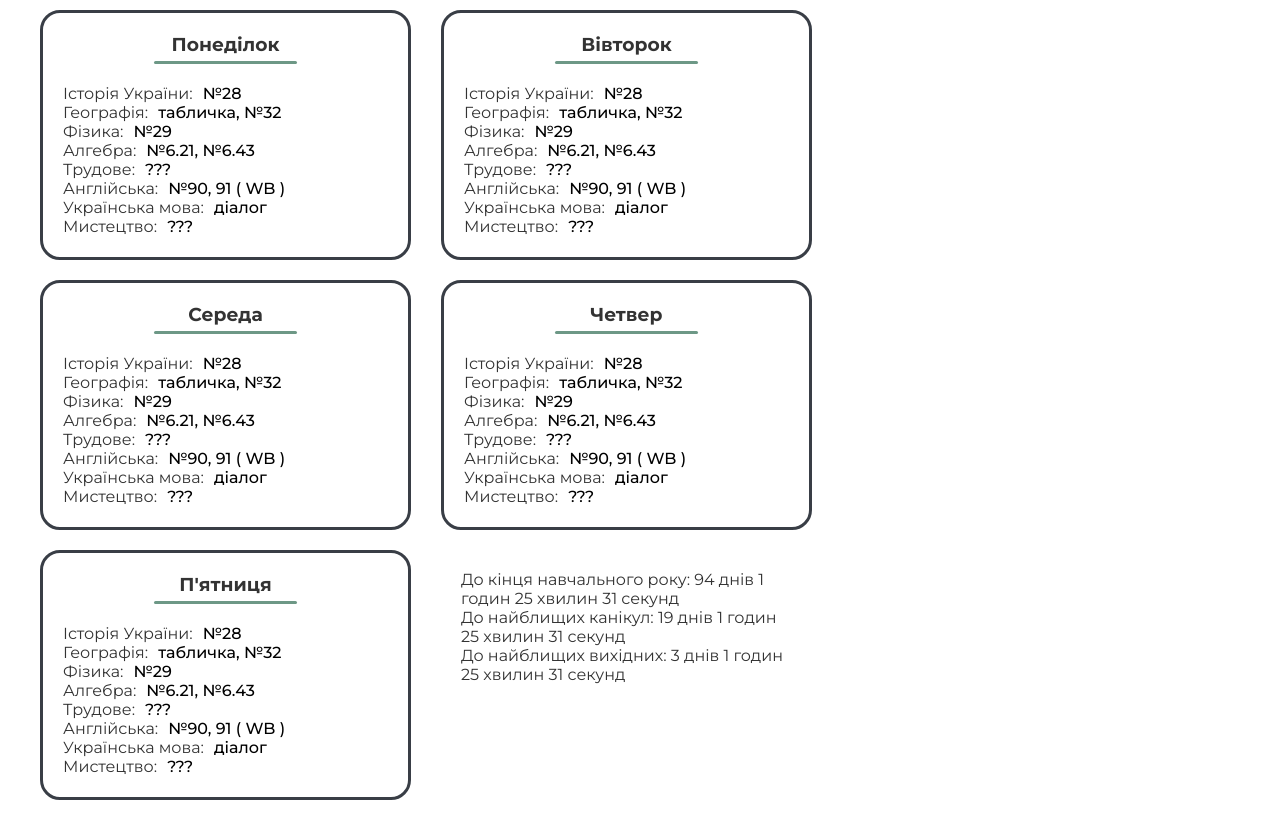
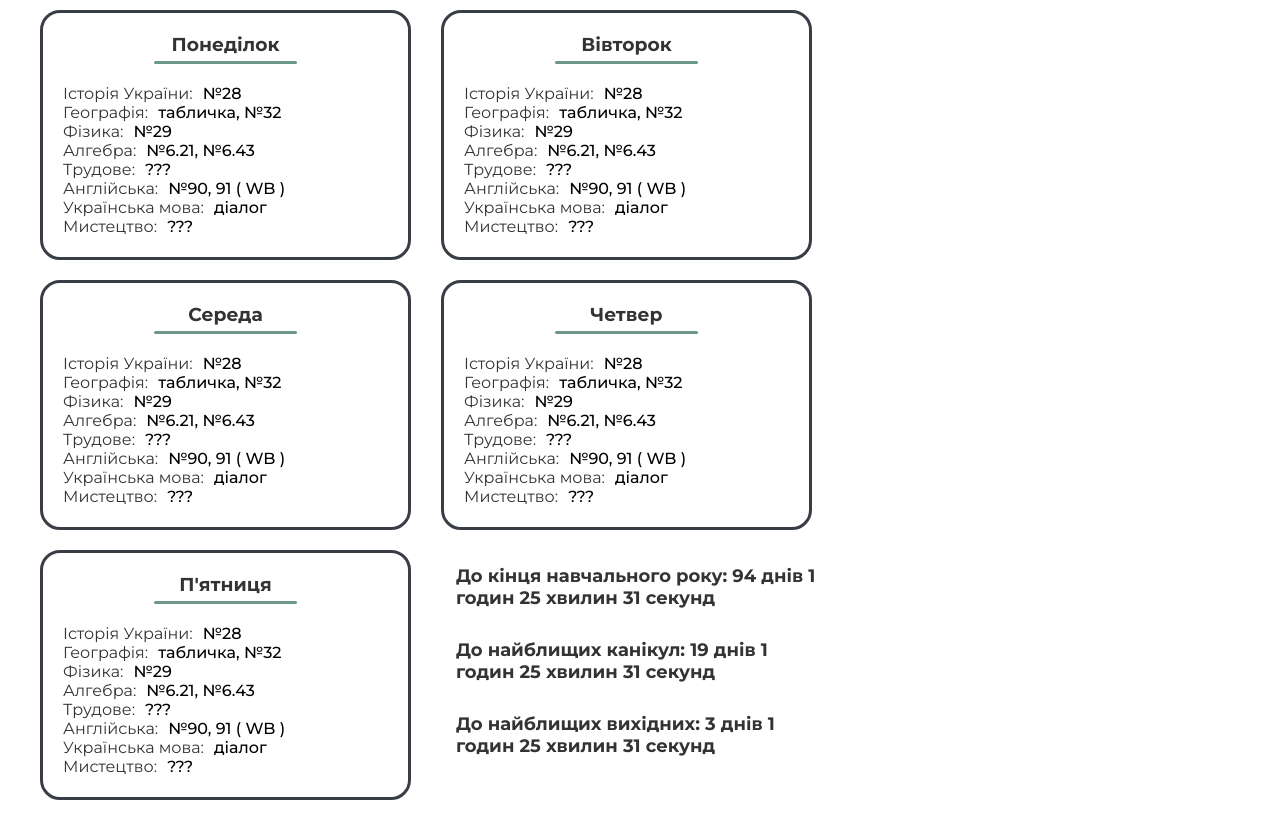
Before and after one commit to ZubalYana/Diary, a website: page public/index.html in a window 1280 px wide. Shown: the part 130-950 px from the top of the page. Drawn offline with Linux system fonts and the light colour scheme.

Commit message:
finish making the whole time structure

```diff
--- a/public/style.scss
+++ b/public/style.scss
@@ -92,8 +92,14 @@
         .time{
             width: 371px;
             height: 250px;
-            padding: 20px;
+            padding: 15px;
             margin: 0px 30px 20px 0px;
+            .timeToSmth{
+                width: 371px;
+                font-size: 18px;
+                font-weight: 700;
+                margin-bottom: 30px;
+            }
         }
     }
 
```
Also changed, not shown: public/main.js (line endings or trailing spaces), public/style.css, 1 other file.
